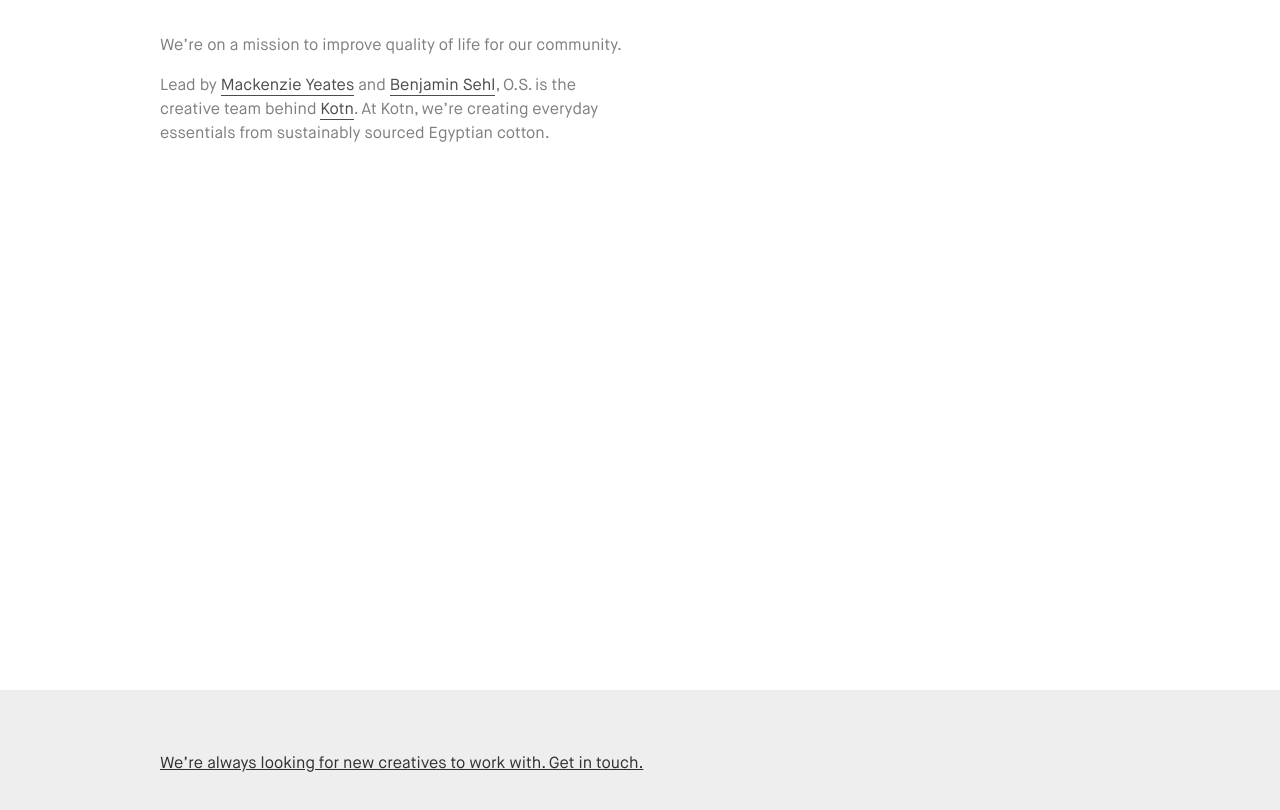
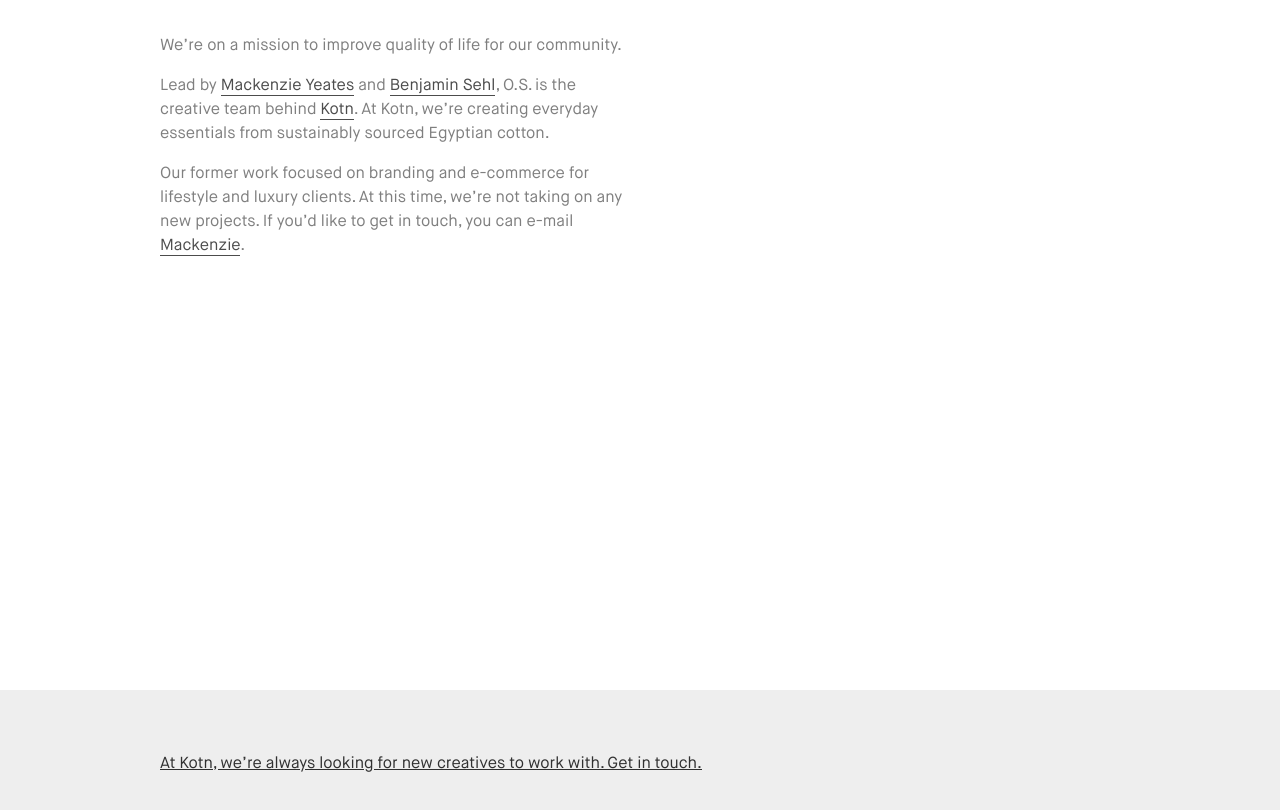
Before and after one commit to ordinarystudios/ordinarystudios.github.io, a website: page index.html in a window 1280 px wide. Shown: the part 110-920 px from the top of the page. Drawn offline with nearby package versions, Linux system fonts and the light colour scheme.

Commit message:
Update copy

```diff
--- a/index.html
+++ b/index.html
@@ -41,6 +41,8 @@
 
           <p class="measure">Lead by <a class="black-70 bb no-underline" href="//instagram.com/mackenzieyeates">Mackenzie Yeates</a> and <a class="black-70 bb no-underline" href="//instagram.com/benjaminsehl">Benjamin Sehl</a>, O.S. is the creative team behind <a class="black-70 bb no-underline" href="//kotn.com">Kotn</a>. At Kotn, we&rsquo;re creating everyday essentials from sustainably sourced Egyptian cotton.</p>
 
+          <p class="measure">Our former work focused on branding and e-commerce for lifestyle and luxury clients. At this time, we&rsquo;re not taking on any new projects. If you&rsquo;d like to get in touch, you can e-mail <a class="black-70 bb no-underline" href="m@ordinarystudios.com">Mackenzie</a>.</p>
+
           <!-- <p>Other projects:</p>
           <ol class="measure">
             <li class="mb2"><a class="black-70 bb no-underline" href="//lipsum.me">Lipsum</a> is a one hundred word paragraph of latin gibberish.</li>
@@ -52,7 +54,7 @@
 
       <footer class="bg-light-gray overflow-auto w-100">
           <div class="mw8 center">
-            <a class="f5 ph4 pv5 dib black-80 " href="mailto:hello@kotn.com">We&rsquo;re always looking for new creatives to work with. Get in touch.</a>
+            <a class="f5 ph4 pv5 dib black-80 " href="mailto:hello@kotn.com">At Kotn, we&rsquo;re always looking for new creatives to work with. Get in touch.</a>
           </div>
       </footer>
 
```
